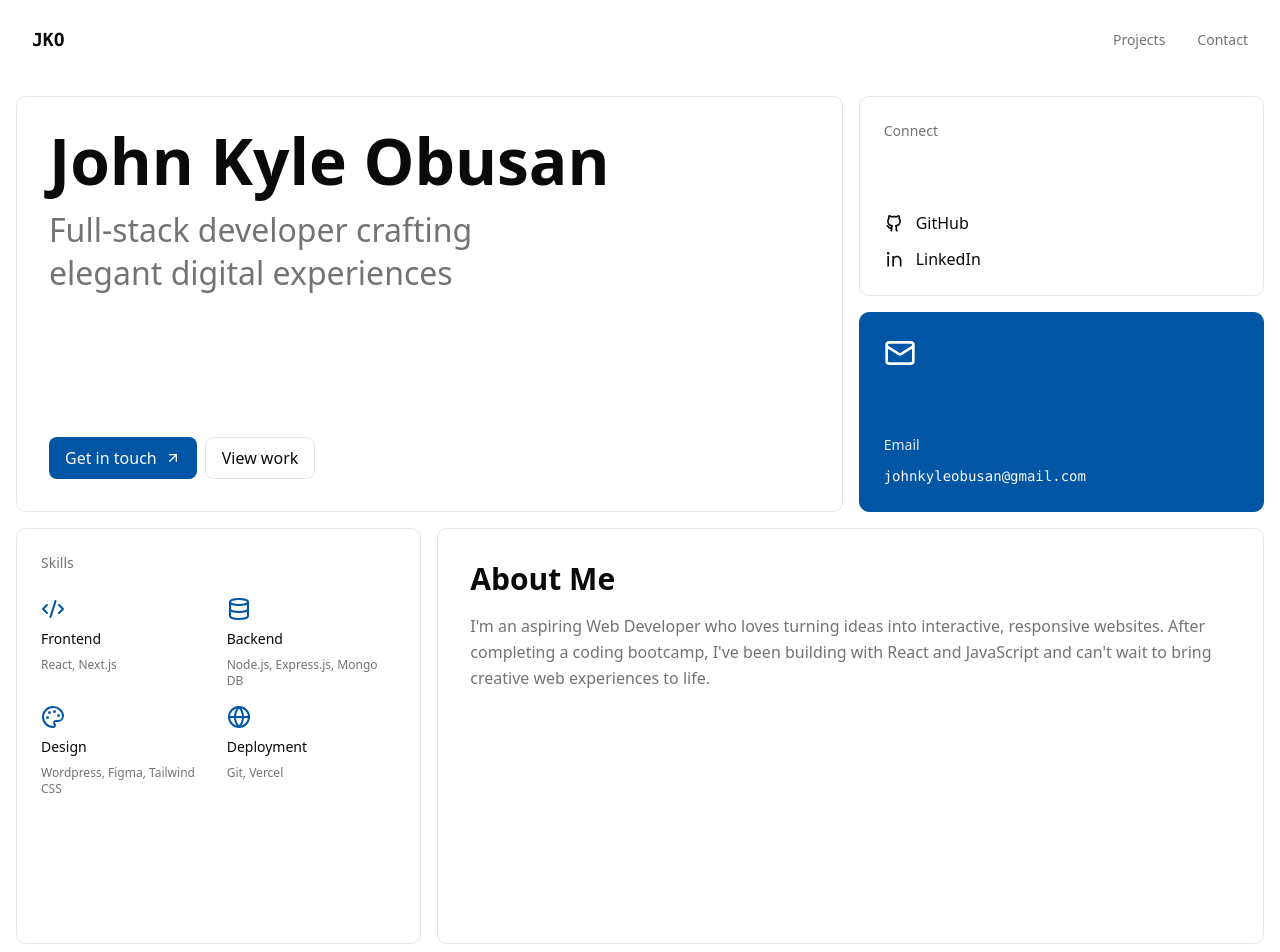
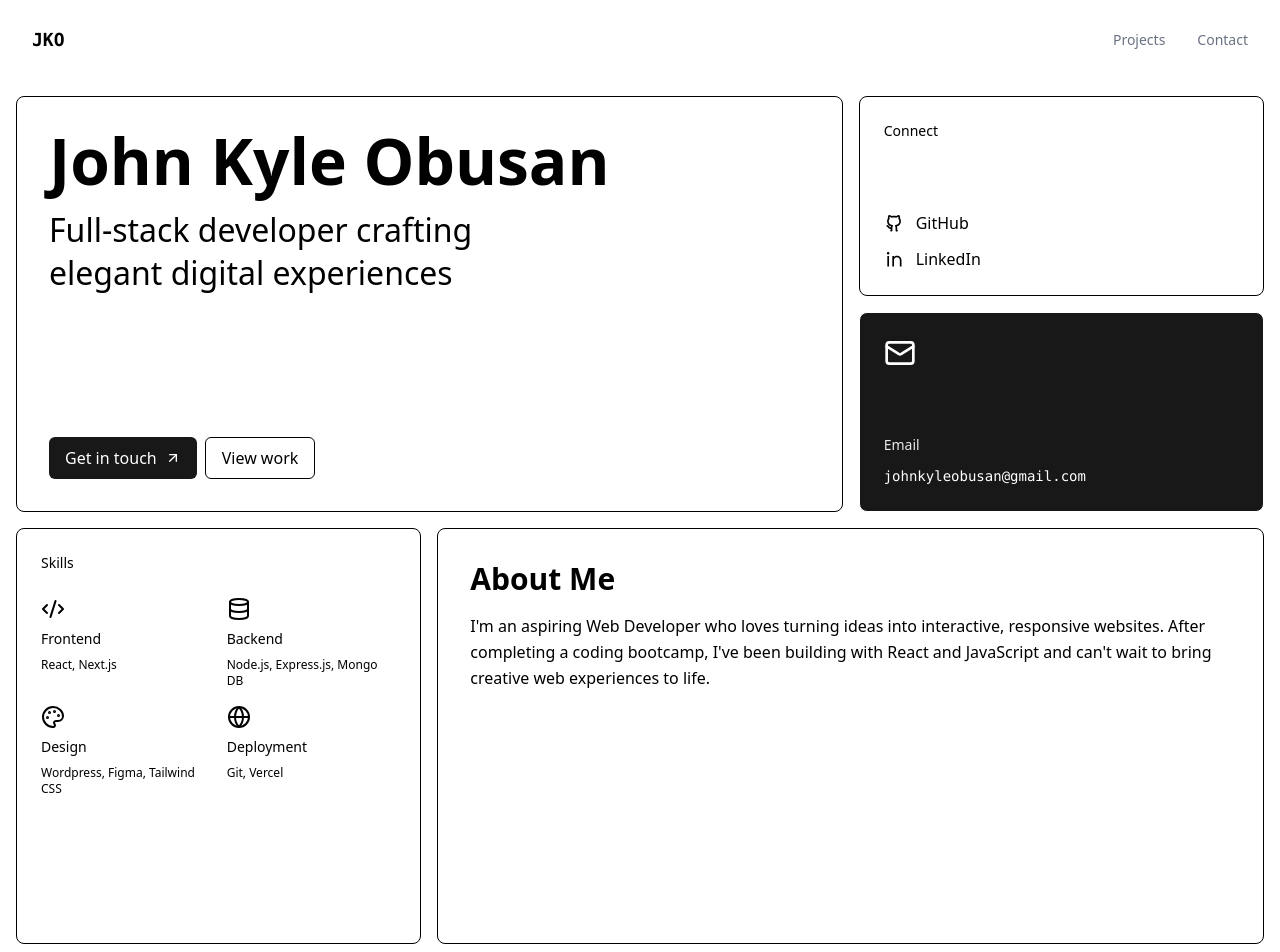
Before and after one commit to johnkyleo/portfolio, a React (Vite) app: page / in a window 1280 px wide. Shown: the top 952 px of the page. Built offline with nearby package versions, Linux system fonts and the light colour scheme.

Commit message:
"Color Change"

```diff
--- a/src/component/About.jsx
+++ b/src/component/About.jsx
@@ -2,7 +2,7 @@ import React from 'react'
 
 const About = () => {
   return (
-   <div className="md:col-span-6 lg:col-span-8 md:row-span-2 bg-card border border-border rounded-lg p-8 flex flex-col justify-between hover:border-accent transition-colors ">
+   <div className="md:col-span-6 lg:col-span-8 md:row-span-2 bg-card border border-border rounded-lg p-8 flex flex-col justify-between hover:scale-[1.02] ">
           <div>
             <h2 className="text-3xl font-bold mb-4">About Me</h2>
             <p className="text-muted-foreground leading-relaxed mb-4">
--- a/src/component/Emailcard.jsx
+++ b/src/component/Emailcard.jsx
@@ -4,7 +4,7 @@ import {
 
 const Emailcard = () => {
   return (
-    <div className="md:col-span-3 lg:col-span-4 md:row-span-1 bg-accent text-accent-foreground border border-accent rounded-lg p-6 flex flex-col justify-between hover:scale-[1.02] transition-transform">
+    <div className="md:col-span-3 lg:col-span-4 md:row-span-1 bg-[#181818] text-white border border-accent rounded-lg p-6 flex flex-col justify-between hover:scale-[1.02] transition-transform">
           <Mail className="h-8 w-8 mb-4" />
           <div>
             <h3 className="text-sm font-medium mb-2 opacity-90">Email</h3>
--- a/src/component/Hero.jsx
+++ b/src/component/Hero.jsx
@@ -2,7 +2,7 @@ import React from 'react'
 import { ArrowUpRight,} from "lucide-react";
 const Hero = () => {
   return (
-     <div className="md:col-span-6 lg:col-span-8 md:row-span-2 bg-card border border-border rounded-lg p-8 flex flex-col justify-between hover:border-accent transition-colors  lg:max-h-[450px] text-center sm:text-left">
+     <div className="md:col-span-6 lg:col-span-8 md:row-span-2 bg-card border border-border rounded-lg p-8 flex flex-col justify-between hover:scale-[1.02] lg:max-h-[450px] text-center sm:text-left">
           <div>
             <h1 className="text-5xl md:text-7xl font-bold mb-4 text-balance heroh1">
               John Kyle Obusan
@@ -14,13 +14,13 @@ const Hero = () => {
           <div className="flex gap-2">
             <a
               href="#contact"
-              className="bg-accent text-accent-foreground px-4 py-2 rounded-md hover:bg-accent/90 transition-colors text-medium font-medium flex items-center"
+              className="bg-[#181818] text-white px-4 py-2 rounded-md hover:bg-white hover:border hover:text-[#181818] transition-colors text-medium font-medium flex items-center"
             >
               Get in touch
               <ArrowUpRight className="ml-2 h-4 w-4" />
             </a>
 
-            <button className="border border-border text-foreground px-4 py-2 rounded-md hover:border-accent hover:text-accent transition-colors text-medium font-medium">
+            <button className="border border-border text-foreground px-4 py-2 rounded-md hover:bg-[#181818] hover:text-white transition-colors text-medium font-medium">
               <a href="#projects">View work</a>
             </button>
           </div>
--- a/src/component/Navigation.jsx
+++ b/src/component/Navigation.jsx
@@ -25,10 +25,10 @@ export function Navigation() {
             JKO
           </a>
           <div className="flex items-center gap-8">
-            <a href="#projects" className="text-sm text-muted-foreground hover:text-accent transition-colors">
+            <a href="#projects" className="text-sm text-gray-500 hover:text-black transition-colors">
               Projects
             </a>
-            <a href="#contact" className="text-sm text-muted-foreground hover:text-accent transition-colors">
+            <a href="#contact" className="text-sm text-gray-500 hover:text-black transition-colors">
               Contact
             </a>
           </div>
--- a/src/component/Projectslideshow.jsx
+++ b/src/component/Projectslideshow.jsx
@@ -59,7 +59,7 @@ const Projectslideshow = () => {
   const currentProjects = projects.slice(currentIndex, currentIndex + slidesToShow)
 
   return (
-    <div className="relative bg-white border border-gray-200 rounded-lg p-6 md:p-8 hover:border-blue-500 transition-colors min-h-[400px] flex flex-col">
+    <div className="relative bg-white border rounded-lg p-6 md:p-8 transition-colors min-h-[400px] flex flex-col hover:scale-[1.02]">
       <div className="flex items-center justify-between mb-6">
         <h2 className="text-2xl font-bold text-black">Projects</h2>
         <div className="flex items-center gap-2">
@@ -97,7 +97,7 @@ const Projectslideshow = () => {
                   className="flex-shrink-0 p-2 rounded-lg hover:bg-gray-100 transition-colors group"
                   aria-label="View project"
                 >
-                  <ArrowUpRight className="h-5 w-5 text-gray-600 group-hover:text-blue-500 transition-colors" />
+                  <ArrowUpRight className="h-5 w-5 text-gray-600 group-hover:text-black transition-colors" />
                 </a>
               </div>
 
@@ -121,7 +121,7 @@ const Projectslideshow = () => {
             key={index}
             onClick={() => setCurrentIndex(index)}
             className={`h-2 rounded-full transition-all ${
-              index === currentIndex ? "w-8 bg-blue-500" : "w-2 bg-gray-300 hover:bg-gray-400"
+              index === currentIndex ? "w-8 bg-black" : "w-2 bg-gray-300 hover:bg-gray-400"
             }`}
             aria-label={`Go to slide ${index + 1}`}
           />
--- a/src/component/Skills.jsx
+++ b/src/component/Skills.jsx
@@ -7,7 +7,7 @@ import {
 
 const Skills = () => {
   return (
-    <div className="md:col-span-3 lg:col-span-4 md:row-span-2 bg-card border border-border rounded-lg p-6 hover:border-accent transition-colors min-h-[280px]">
+    <div className="md:col-span-3 lg:col-span-4 md:row-span-2 bg-card border border-border rounded-lg p-6 hover:scale-[1.02] min-h-[280px]">
           <h3 className="text-sm font-medium text-muted-foreground mb-6">
             Skills
           </h3>
--- a/src/component/Sociallinks.jsx
+++ b/src/component/Sociallinks.jsx
@@ -8,7 +8,7 @@ import { RiGithubLine, RiLinkedinLine } from "react-icons/ri";
 
 const Sociallinks = () => {
   return (
-   <div className="md:col-span-3 lg:col-span-4 md:row-span-1 bg-card border border-border rounded-lg p-6 flex flex-col justify-between hover:border-accent transition-colors">
+   <div className="md:col-span-3 lg:col-span-4 md:row-span-1 bg-card border border-border rounded-lg p-6 flex flex-col justify-between hover:scale-[1.02]">
           <h3 className="text-sm font-medium text-muted-foreground mb-4">
             Connect
           </h3>
--- a/src/global.css
+++ b/src/global.css
@@ -1,127 +1,5 @@
 @import "tailwindcss";
 @import "tw-animate-css";
-
-@custom-variant dark (&:is(.dark *));
-
-:root {
-  --background: oklch(1 0 0);
-  --foreground: oklch(0.145 0 0);
-  --card: oklch(1 0 0);
-  --card-foreground: oklch(0.145 0 0);
-  --popover: oklch(1 0 0);
-  --popover-foreground: oklch(0.145 0 0);
-  --primary: oklch(0.45 0.15 250);
-  --primary-foreground: oklch(0.985 0 0);
-  --secondary: oklch(0.97 0 0);
-  --secondary-foreground: oklch(0.205 0 0);
-  --muted: oklch(0.97 0 0);
-  --muted-foreground: oklch(0.556 0 0);
-  --accent: oklch(0.45 0.15 250);
-  --accent-foreground: oklch(0.985 0 0);
-  --destructive: oklch(0.577 0.245 27.325);
-  --destructive-foreground: oklch(0.577 0.245 27.325);
-  --border: oklch(0.922 0 0);
-  --input: oklch(0.922 0 0);
-  --ring: oklch(0.45 0.15 250);
-  --chart-1: oklch(0.646 0.222 41.116);
-  --chart-2: oklch(0.6 0.118 184.704);
-  --chart-3: oklch(0.398 0.07 227.392);
-  --chart-4: oklch(0.828 0.189 84.429);
-  --chart-5: oklch(0.769 0.188 70.08);
-  --radius: 0.625rem;
-  --sidebar: oklch(0.985 0 0);
-  --sidebar-foreground: oklch(0.145 0 0);
-  --sidebar-primary: oklch(0.205 0 0);
-  --sidebar-primary-foreground: oklch(0.985 0 0);
-  --sidebar-accent: oklch(0.97 0 0);
-  --sidebar-accent-foreground: oklch(0.205 0 0);
-  --sidebar-border: oklch(0.922 0 0);
-  --sidebar-ring: oklch(0.708 0 0);
-}
-
-.dark {
-  --background: oklch(0.145 0 0);
-  --foreground: oklch(0.985 0 0);
-  --card: oklch(0.145 0 0);
-  --card-foreground: oklch(0.985 0 0);
-  --popover: oklch(0.145 0 0);
-  --popover-foreground: oklch(0.985 0 0);
-  --primary: oklch(0.65 0.18 250);
-  --primary-foreground: oklch(0.145 0 0);
-  --secondary: oklch(0.269 0 0);
-  --secondary-foreground: oklch(0.985 0 0);
-  --muted: oklch(0.269 0 0);
-  --muted-foreground: oklch(0.708 0 0);
-  --accent: oklch(0.65 0.18 250);
-  --accent-foreground: oklch(0.145 0 0);
-  --destructive: oklch(0.396 0.141 25.723);
-  --destructive-foreground: oklch(0.637 0.237 25.331);
-  --border: oklch(0.269 0 0);
-  --input: oklch(0.269 0 0);
-  --ring: oklch(0.65 0.18 250);
-  --chart-1: oklch(0.488 0.243 264.376);
-  --chart-2: oklch(0.696 0.17 162.48);
-  --chart-3: oklch(0.769 0.188 70.08);
-  --chart-4: oklch(0.627 0.265 303.9);
-  --chart-5: oklch(0.645 0.246 16.439);
-  --sidebar: oklch(0.205 0 0);
-  --sidebar-foreground: oklch(0.985 0 0);
-  --sidebar-primary: oklch(0.488 0.243 264.376);
-  --sidebar-primary-foreground: oklch(0.985 0 0);
-  --sidebar-accent: oklch(0.269 0 0);
-  --sidebar-accent-foreground: oklch(0.985 0 0);
-  --sidebar-border: oklch(0.269 0 0);
-  --sidebar-ring: oklch(0.439 0 0);
-}
-
-@theme inline {
-  /* optional: --font-sans, --font-serif, --font-mono if they are applied in the layout.tsx */
-  --color-background: var(--background);
-  --color-foreground: var(--foreground);
-  --color-card: var(--card);
-  --color-card-foreground: var(--card-foreground);
-  --color-popover: var(--popover);
-  --color-popover-foreground: var(--popover-foreground);
-  --color-primary: var(--primary);
-  --color-primary-foreground: var(--primary-foreground);
-  --color-secondary: var(--secondary);
-  --color-secondary-foreground: var(--secondary-foreground);
-  --color-muted: var(--muted);
-  --color-muted-foreground: var(--muted-foreground);
-  --color-accent: var(--accent);
-  --color-accent-foreground: var(--accent-foreground);
-  --color-destructive: var(--destructive);
-  --color-destructive-foreground: var(--destructive-foreground);
-  --color-border: var(--border);
-  --color-input: var(--input);
-  --color-ring: var(--ring);
-  --color-chart-1: var(--chart-1);
-  --color-chart-2: var(--chart-2);
-  --color-chart-3: var(--chart-3);
-  --color-chart-4: var(--chart-4);
-  --color-chart-5: var(--chart-5);
-  --radius-sm: calc(var(--radius) - 4px);
-  --radius-md: calc(var(--radius) - 2px);
-  --radius-lg: var(--radius);
-  --radius-xl: calc(var(--radius) + 4px);
-  --color-sidebar: var(--sidebar);
-  --color-sidebar-foreground: var(--sidebar-foreground);
-  --color-sidebar-primary: var(--sidebar-primary);
-  --color-sidebar-primary-foreground: var(--sidebar-primary-foreground);
-  --color-sidebar-accent: var(--sidebar-accent);
-  --color-sidebar-accent-foreground: var(--sidebar-accent-foreground);
-  --color-sidebar-border: var(--sidebar-border);
-  --color-sidebar-ring: var(--sidebar-ring);
-}
-
-@layer base {
-  * {
-    @apply border-border outline-ring/50;
-  }
-  body {
-    @apply bg-background text-foreground;
-  }
-}
 
 .heroh1{
   font-size: clamp(20px, 8vw, 64px);
```
Also changed, not shown: src/component/Contactcard.jsx (+14 -12 lines).
